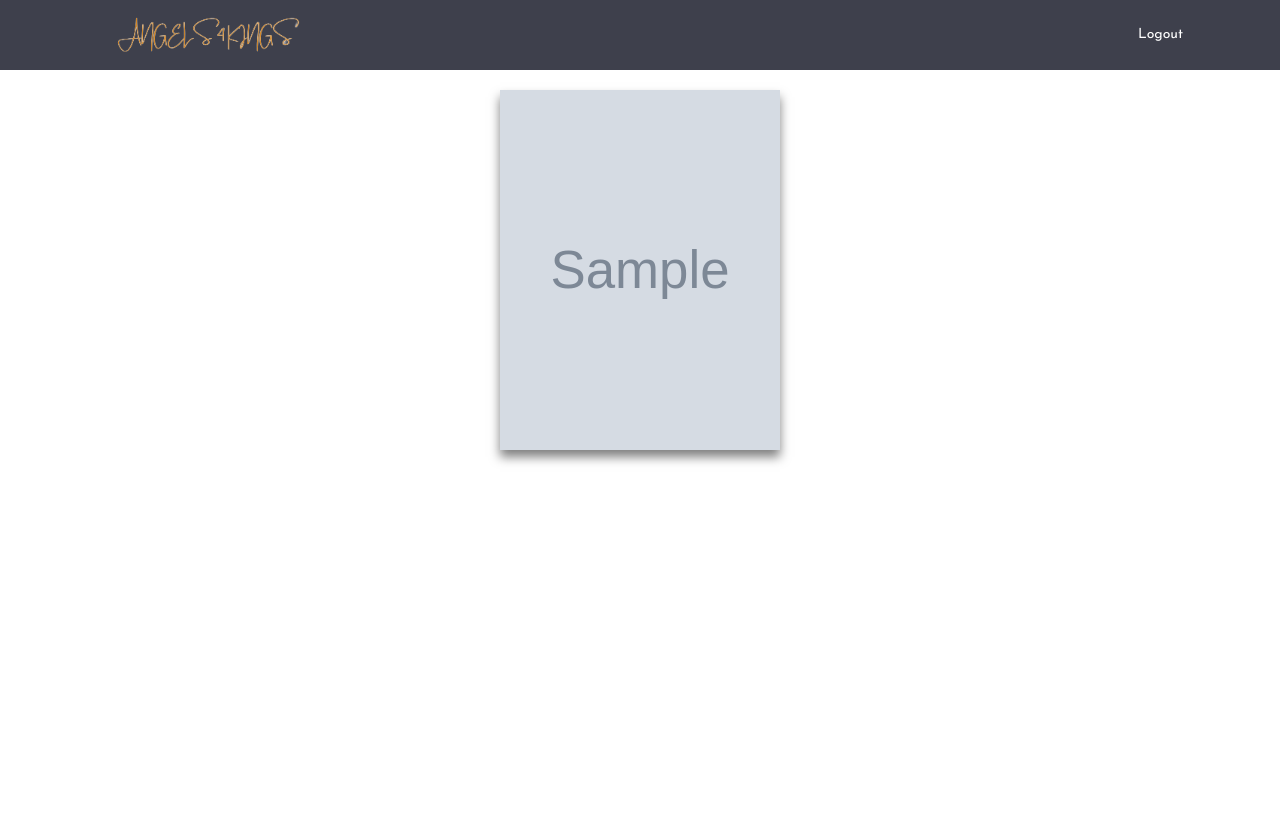
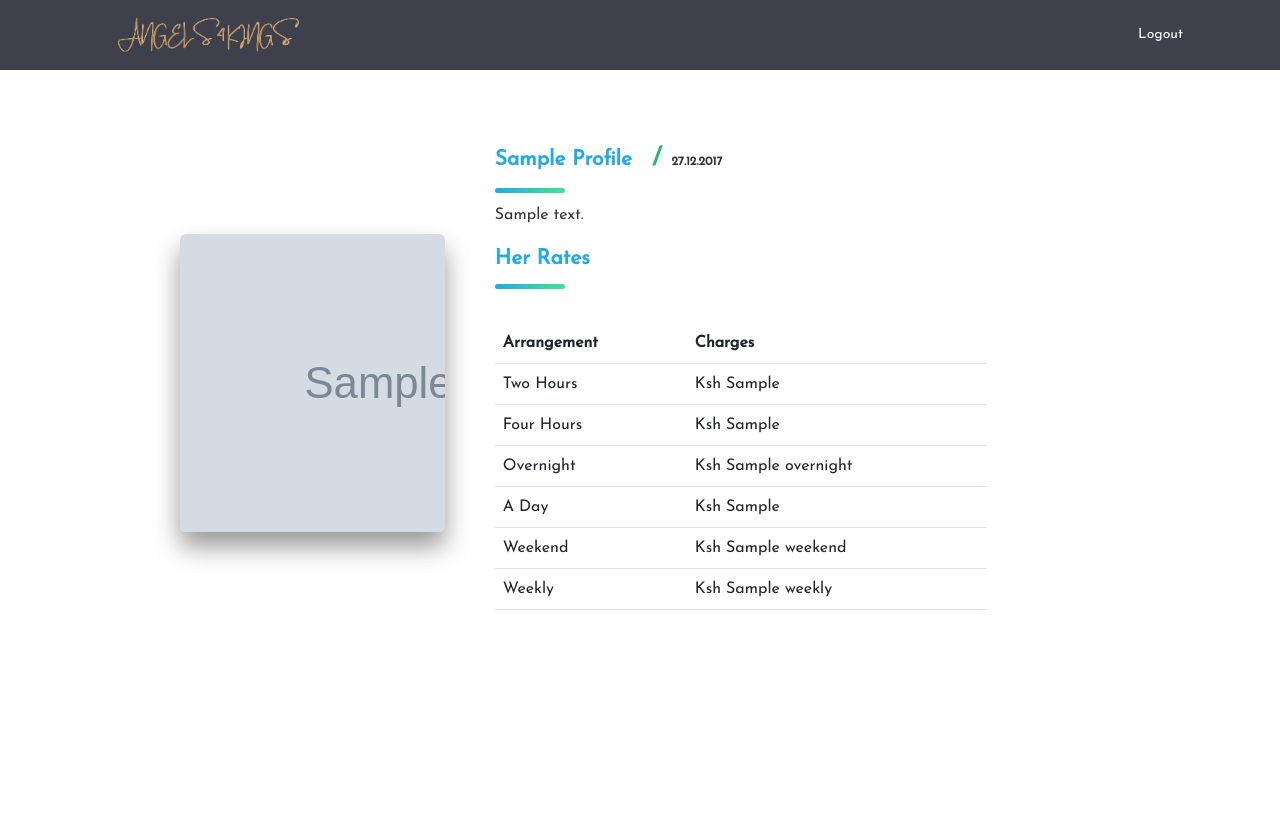
Before and after one commit to its-kios09/Angels4Kings, a Flask app: template templates/dashboard-user.html in a window 1280 px wide. Before the commit the page ends 464 px from the top, so only its background shows below. Run offline with Flask 3, Linux system fonts and the light colour scheme; the template is opened without the code that fills it: most values are stand-ins (such as "Sample title", 1, 10 or a date in 2020); grey boxes marked "Sample" are stand-in pictures; some libraries are stand-ins or nearby versions.

Commit message:
fixed the user page

```diff
--- a/templates/dashboard-user.html
+++ b/templates/dashboard-user.html
@@ -30,98 +30,170 @@
 
   <!-- Main CSS File -->
   <link href="/static/css/style.css" rel="stylesheet">
+</head>
 <style>
-    *{
+  @import "https://maxcdn.bootstrapcdn.com/font-awesome/4.7.0/css/font-awesome.min.css";
+  @import url('https://fonts.googleapis.com/css2?family=Josefin+Sans&display=swap');
+
+* {
+    -webkit-box-sizing: border-box;
+    -moz-box-sizing: border-box;
     box-sizing: border-box;
 }
 
 body {
-      width: 100%;
-      height: 100%;
-      display: flex;
-      justify-content: center;
-      align-items: center;
-    }
-    .wrapper-container{
-      margin-top: 90px;
-      display: flex;
-      width: 80%;
-      justify-content: space-around;
-    }
-    .cardview{
-      width: 280px;
-      height: 360px;
-      padding: 2rem 1rem;
-      position: relative;
-      display: flex;
-      align-items: flex-end;
-      box-shadow: 0px 7px 10px rgba(0,0,0,0.5);
-      transition: 0.5s ease-in-out;
-    }
-    .cardview:hover{
-      transform: translateY(20px);
-    }
-    .cardview:before{
-      content: "";
-      position: absolute;
-      top: 0;
-      left: 0;
-      display: block;
-      width: 100%;
-      height: 100%;
-      background: linear-gradient(to bottom, rgba(0, 176, 155, 0.5), rgba(150, 201, 61, 1));
-      z-index: 2;
-      transition: 0.5s all;
-      opacity: 0;
-    }
-    .cardview:hover:before{
-      opacity: 1;
-    }
-    .cardview img{
-      width: 100%;
-      height: 100%;
-      object-fit: cover;
-      position: absolute;
-      top: 0;
-      left: 0;
-    }
-    .cardview .info{
-      position: relative;
-      z-index: 3;
-      color: #000;
-      opacity: 0;
-      transform: translateY(30px);
-      transition: 0.5s all;
-    }
-    .cardview:hover .info{
-      opacity: 1;
-      transform: translateY(0px);
-    }
-    .cardview .info h5{
-      margin: 0;
+    padding: 100px 0;
 }
 
-    .cardview .info p{
-      letter-spacing: 1px;
-      font-size: 15px;
-      margin-top: 8px;
-      margin-bottom: 20px;
-    }
-    @media (max-width: 768px) {
-      .wrapper-container {
-        flex-direction: column;
-        align-items: center;
-        justify-content: space-around;
+img {
+    width: 150%;
+    vertical-align: middle;
 
 }
-      .cardview {
-        margin-bottom: 20px;
+
+.blog-item img {
+  display: block;
+}
+
+.blog-item a {
+    display: flex;
+    padding: 40px;
+    overflow: hidden;
+    align-items: center;
+    max-width: 1000px;
+    margin: auto;
+    color: #333;
+    font-family: 'Josefin Sans', sans-serif;
+    font-size: 16px;
+    border-radius: 6px;
+    margin-bottom: 50px;
+    text-decoration: none;
+    -webkit-transition: all .3s ease;
+    transition: all .3s ease;
+}
+
+.blog-item a:hover {
+    box-shadow: 0 10px 50px 0 rgba(0, 0, 0, 0.2);
+    -webkit-transition: all .3s ease;
+    transition: all .3s ease;
+}
+
+.blog-item .icon {
+    width: 35%;
+    object-fit: cover;
+    margin-right: 50px;
+    border-radius: 6px;
+    overflow: hidden;
+    box-shadow: 0 15px 26px rgba(0, 0, 0, 0.4);
+}
+
+.blog-item .content {
+    width: 65%;
+}
+
+.blog-item .content .title {
+    font-size: 21px;
+    text-transform: capitalize;
+    color: #25aae1;
+    font-weight: 600;
+    font-family: 'Josefin Sans', sans-serif;
+  }
+
+
+
+.blog-item .content .title .blog-date {
+    font-size: 12px;
+    margin-left: 20px;
+    color: #333;
+    font-family: 'Josefin Sans', sans-serif;
+  }
+
+.blog-item .content .title .blog-date:before {
+    content: '/';
+    color: #2bb673;
+    font-size: 25px;
+    top: auto;
+    position: relative;
+    margin-right: 10px;
+}
+
+.blog-item .content .rounded {
+    margin-left: 0;
+    margin-top: 10px;
+    margin-bottom: 10px;
+}
+
+.blog-item .item-arrow {
+    height: 20px;
+    width: 15%;
+    position: relative;
+    text-align: center;
+    font-size: 35px;
+    left: 0;
+    -webkit-transition: all .3s ease;
+    transition: all .3s ease;
+}
+
+.blog-item a:hover > .item-arrow {
+    /*padding-left: 40px;*/
+    color: #25aae1;
+    left: 30px;
+    -webkit-transition: all .3s ease;
+    transition: all .3s ease;
+}
+
+.rounded {
+    width: 70px;
+    height: 5px;
+    border-radius: 6px;
+    background-image: linear-gradient(to right, #25aae1, #40e495);
+    /* background: #2bb769; */
+    margin-left: 0;
+    margin-top: 10px;
+    margin-bottom: 10px;
+}
+
+@media screen and (max-width: 768px){
+
+    .blog-item .content {
+        width: 100%;
+        margin-top: 35px;
+    }
+
+    .blog-item .content .title {
+        font-size: 18px;
+    }
+
+    .blog-item .item-arrow {
+        margin: auto;
+    }
+
+    .blog-item .icon {
+        width: 100%;
+    }
+
+    .blog-item .icon img {
+        width: 100%;
+        height: 150px;
+        object-fit: cover;
+    }
+
+    .blog-item {
+        width: 92%;
+        margin: auto;
+    }
+
+    .blog-item a {
+        display: block;
+        padding: 30px;
     }
 
 }
+
+
+
+
 </style>
-
-</head>
 
 <body>
 
@@ -143,71 +215,66 @@
       </nav><!-- .navba<!-- ======= Hero Section ======= -->
     </div>
   </header>
-  <div class="wrapper-container">
   {% for profile in profile_data %}
-    <div class="cardview">
-      <img src="{{ url_for('static', filename='uploads/' + profile.profile_picture) }}" alt="Profile Picture">
-      <div class="info">
-        <h5>{{ profile.title }}</h5>
-        <p>{{ profile.description }}</p>
-        <button class="button-Rates" data-bs-toggle="modal" data-bs-target="#myModal"
-          style="background-color: #fd9042; border: none; border-radius: 8px; padding: 8px 15px;">View Her Rates</button>
+  <div class="blog-item">
+    <a href="#">
+      <div class="icon">
+        <img src="{{ url_for('static', filename='uploads/' + profile.profile_picture) }}" alt="">
       </div>
-    </div>
-  </div>
-  <!-- Modal -->
-  <!-- Modal -->
-<div class="modal fade" id="myModal" tabindex="-1" aria-labelledby="exampleModalLabel" aria-hidden="true">
-  <div class="modal-dialog">
-    <div class="modal-content">
-      <div class="modal-header">
-        <h5 class="modal-title" id="exampleModalLabel">Rates</h5>
-        <button type="button" class="btn-close" data-bs-dismiss="modal" aria-label="Close"></button>
-      </div>
-      <div class="modal-body">
+      <div class="content">
+        <div class="title">{{ profile.title}}<span class="blog-date">27.12.2017</span></div>
+        <div class="rounded"></div>
+        <p style="text-align:justify;">
+          {{ profile.description }}
+        </p>
+        <p>
+          <div class="title">Her Rates</div>
+          <div class="rounded"></div>
+          <br>
           <table class="table">
             <thead>
               <tr>
-              <th>Duration</th>
-              <th>Rate</th>
+                <th>Arrangement</th>
+                <th>Charges</th>
               </tr>
             </thead>
             <tbody>
               <tr>
-              <td>Two Hour</td>
-              <td>{{ profile.charges.per_two_hour }}</td>
+                <td>Two Hours</td>
+                <td>Ksh {{ profile.charges.per_two_hour }}</td>
               </tr>
               <tr>
-              <td>Four Hour</td>
-              <td>{{ profile.charges.per_four_hour }}</td>
+                <td>Four Hours</td>
+                <td>Ksh {{ profile.charges.per_four_hour }}</td>
               </tr>
               <tr>
                 <td>Overnight</td>
-              <td>{{ profile.charges.overnight }}</td>
+                <td>Ksh {{ profile.charges.overnight }}</td>
               </tr>
               <tr>
-              <td>Per Day</td>
-              <td>{{ profile.charges.per_day }}</td>
+                <td>A Day</td>
+                <td>Ksh {{ profile.charges.per_day }}</td>
               </tr>
               <tr>
                 <td>Weekend</td>
-              <td>{{ profile.charges.weekend }}</td>
+                <td>Ksh {{ profile.charges.weekend }}</td>
               </tr>
               <tr>
                 <td>Weekly</td>
-              <td>{{ profile.charges.weekly }}</td>
+                <td>Ksh {{ profile.charges.weekly }}</td>
               </tr>
             </tbody>
           </table>
+
+        </p>
       </div>
-      <div class="modal-footer">
-        <button type="button" class="btn btn-secondary" data-bs-dismiss="modal">Close</button>
+
+
+      <div class="item-arrow" id="right-arrow">
       </div>
-    </div>
-  </div>
+    </a>
   </div>
   {% endfor %}
-
 
   <!-- Vendor JS Files -->
   <script src="/static/vendor/aos/aos.js"></script>
@@ -235,12 +302,7 @@
           });
       {% endif %}
   </script>
-  <script>
-    $(document).ready(function(){
-      $('#MybtnModal').click(function(){
-          $('#Mymodal').modal('show')
-      });
-    });
+
 </body>
 
 </html>
```
Also changed, not shown: views.py (+16 -2 lines), static/uploads/Screenshot_from_2023-06-26_15-04-47.png (deleted), static/uploads/pro.jpg (added), 1 other file. Lines whose indentation alone changed are shown as unchanged.
